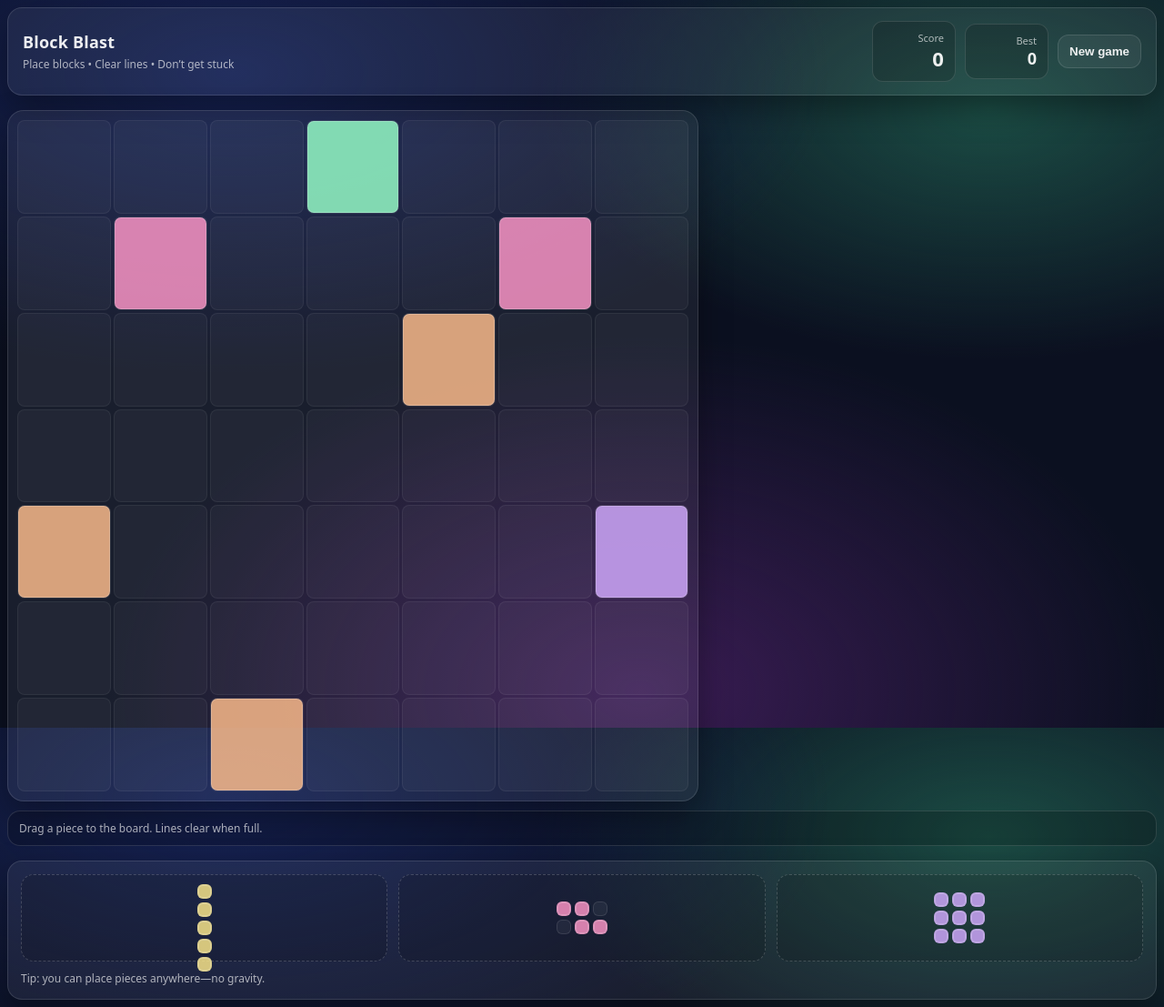
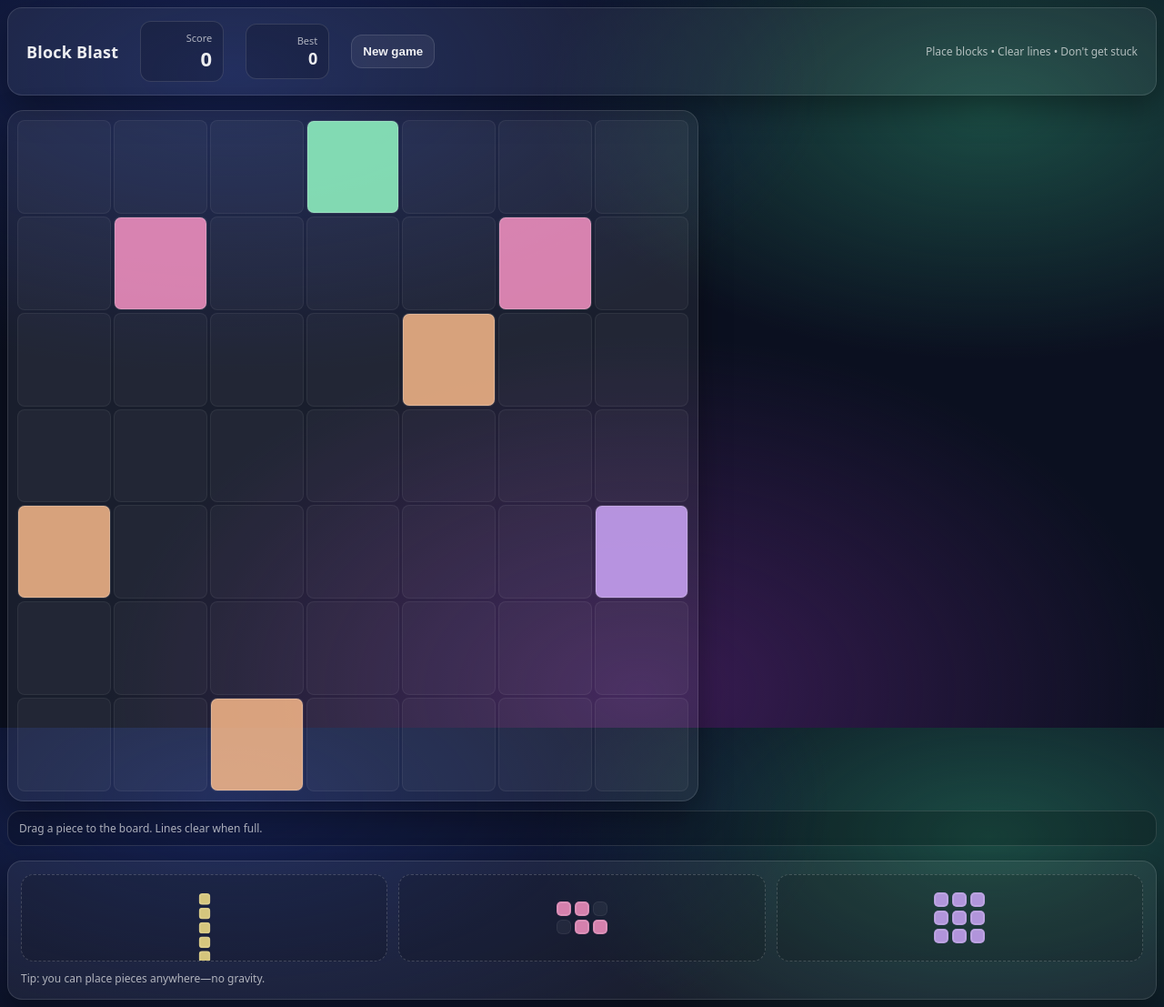
Before and after one commit to gabeochoa/test-cursor-api, a website: page index.html in a window 1280 px wide. Shown: the whole page at 91% size. Drawn offline with Linux system fonts and the light colour scheme.

Commit message:
Improve dragging UX and UI refinements
- Add separate X/Y axis scaling for dragging (Y axis more sensitive for easier top placement)
- Make drop target ghost match visual position of drag element
- Add top row bias for easier piece placement at top of grid
- Update header layout: single row with title, stats, button, and subtitle spread out
- Match piece tray styling to board cells (rounded rectangles, same colors/shadows)
- Auto-scale tall pieces in tray to prevent overflow
- Reduce full-screen overlay animation duration from 3s to 1.5s

```diff
--- a/game.js
+++ b/game.js
@@ -267,7 +267,7 @@ function triggerFlameEffect(screenTakeover = false) {
     // Remove after animation completes
     setTimeout(() => {
       flamesOverlayEl.classList.remove("screen-takeover");
-    }, 3000); // 3 seconds for screen takeover
+    }, 1500); // 1.5 seconds for screen takeover
   } else {
     // Regular flames: center on score element
     const scoreEl = document.getElementById("score");
@@ -344,6 +344,19 @@ function drawGhost(cells, ok) {
 
 function renderHand() {
   piecesEl.innerHTML = "";
+
+  // Get CSS variables for slot dimensions
+  const rootStyles = getComputedStyle(document.documentElement);
+  const pieceCellSize = parseFloat(rootStyles.getPropertyValue('--piece-cell')) || 16;
+  const pieceGap = parseFloat(rootStyles.getPropertyValue('--piece-gap')) || 4;
+  const slotHeight = parseFloat(rootStyles.getPropertyValue('--piece-slot-h')) || 96;
+  const slotPadding = isMobileLayout() ? 16 : 20; // padding top + bottom (8px * 2 or 10px * 2)
+
+  // Calculate available height for pieces (slot height minus padding)
+  const availableHeight = slotHeight - slotPadding;
+  // Estimate available width (slots are typically around 120px wide, minus padding)
+  const availableWidth = (isMobileLayout() ? 100 : 120) - (isMobileLayout() ? 16 : 20);
+
   for (let i = 0; i < PIECES_PER_ROUND; i++) {
     const slot = document.createElement("div");
     slot.className = "piece-slot";
@@ -358,12 +371,28 @@ function renderHand() {
     }
 
     const b = bounds(piece.shape);
+
+    // Calculate the actual dimensions needed for this piece
+    const pieceHeight = b.h * pieceCellSize + Math.max(0, b.h - 1) * pieceGap;
+    const pieceWidth = b.w * pieceCellSize + Math.max(0, b.w - 1) * pieceGap;
+
+    // Calculate scale factor if piece is too tall or too wide
+    const heightScale = pieceHeight > availableHeight ? availableHeight / pieceHeight : 1;
+    const widthScale = pieceWidth > availableWidth ? availableWidth / pieceWidth : 1;
+    const scale = Math.min(heightScale, widthScale, 1); // Don't scale up, only down
+
     const grid = document.createElement("div");
     grid.className = "piece";
     grid.style.gridTemplateColumns = `repeat(${b.w}, var(--piece-cell, 18px))`;
     grid.style.gridTemplateRows = `repeat(${b.h}, var(--piece-cell, 18px))`;
     grid.style.setProperty("--fill", piece.color);
     grid.dataset.pieceId = piece.id;
+
+    // Apply scale if needed to fit within slot
+    if (scale < 1) {
+      grid.style.transform = `scale(${scale})`;
+      grid.style.transformOrigin = 'center';
+    }
 
     // quick lookup
     const on = new Set(piece.shape.map((c) => `${c.x},${c.y}`));
@@ -701,8 +730,20 @@ function boardCellFromPointer(clientX, clientY) {
   const clampedRelX = Math.max(0, Math.min(innerW - 0.001, relX));
   const clampedRelY = Math.max(0, Math.min(innerH - 0.001, relY));
 
+  // Bias towards top row when near the top edge (makes it easier to place at top)
+  // Top 25% of board area biases towards row 0
+  const topBiasZone = innerH * 0.25;
+  let y;
+  if (clampedRelY < topBiasZone) {
+    // When in top zone, bias towards row 0
+    // Use a threshold that's easier to hit - about 40% of first cell height
+    const threshold = cellH * 0.4;
+    y = clampedRelY < threshold ? 0 : Math.max(0, Math.min(GRID_SIZE - 1, Math.floor(clampedRelY / cellH)));
+  } else {
+    y = Math.max(0, Math.min(GRID_SIZE - 1, Math.floor(clampedRelY / cellH)));
+  }
+
   const x = Math.max(0, Math.min(GRID_SIZE - 1, Math.floor(clampedRelX / cellW)));
-  const y = Math.max(0, Math.min(GRID_SIZE - 1, Math.floor(clampedRelY / cellH)));
   return { x, y };
 }
 
@@ -780,12 +821,13 @@ function clampToViewport(clientX, clientY, margin = 18) {
 }
 
 function scaledClientPoint(e, draggingState) {
-  const mult = draggingState?.moveScale || 1;
+  const multX = draggingState?.moveScaleX || 1;
+  const multY = draggingState?.moveScaleY || draggingState?.moveScale || 1;
   const dx = e.clientX - draggingState.startClientX;
   const dy = e.clientY - draggingState.startClientY;
   const p = {
-    x: draggingState.startClientX + dx * mult,
-    y: draggingState.startClientY + dy * mult,
+    x: draggingState.startClientX + dx * multX,
+    y: draggingState.startClientY + dy * multY,
   };
   return clampToViewport(p.x, p.y);
 }
@@ -815,8 +857,10 @@ function onPointerDownPiece(e) {
     dragEl,
     startClientX: e.clientX,
     startClientY: e.clientY,
-    // Increased sensitivity for better dragging responsiveness
-    moveScale: isMobileLayout() ? 1.8 : 1.3,
+    // X axis: moderate scaling (less than Y but more responsive than before)
+    moveScaleX: isMobileLayout() ? 1.5 : 1.2,
+    // Y axis: increased sensitivity so you don't have to drag as far to reach top
+    moveScaleY: isMobileLayout() ? 2.0 : 1.6,
   };
   document.addEventListener("pointermove", onPointerMove, { passive: false });
   document.addEventListener("pointerup", onPointerUp, { passive: false });
@@ -829,8 +873,8 @@ function onPointerMove(e) {
   dragging.dragEl.style.left = `${p.x}px`;
   dragging.dragEl.style.top = `${p.y}px`;
 
-  // Use actual client coordinates for accurate board cell calculation
-  const g = ghostForPointer(dragging.piece, e.clientX, e.clientY);
+  // Use scaled coordinates so the drop target matches the visual position of the drag ghost
+  const g = ghostForPointer(dragging.piece, p.x, p.y);
   if (!g) {
     clearGhost();
     return;
@@ -845,8 +889,8 @@ function onPointerUp(e) {
   const handIdx = dragging.pieceIdx;
   const piece = dragging.piece;
   const p = scaledClientPoint(e, dragging);
-  // Use actual client coordinates for accurate board cell calculation
-  const g = ghostForPointer(piece, e.clientX, e.clientY);
+  // Use scaled coordinates so placement matches the visual position of the drag ghost
+  const g = ghostForPointer(piece, p.x, p.y);
   const can = g && canPlace(piece, g.originX, g.originY);
 
   // Cleanup drag UI
--- a/index.html
+++ b/index.html
@@ -9,12 +9,7 @@
   <body>
     <div class="app">
       <header class="topbar">
-        <div>
         <div class="title">Block Blast</div>
-          <div class="subtitle">Place blocks • Clear lines • Don’t get stuck</div>
-        </div>
-
-        <div class="stats">
         <div class="stat">
           <div class="stat-label">Score</div>
           <div class="stat-value" id="score">0</div>
@@ -24,7 +19,7 @@
           <div class="stat-value" id="bestScore">0</div>
         </div>
         <button class="btn" id="newGameBtn" type="button">New game</button>
-        </div>
+        <div class="subtitle">Place blocks • Clear lines • Don't get stuck</div>
       </header>
 
       <main class="main">
--- a/style.css
+++ b/style.css
@@ -47,32 +47,31 @@ body {
   display: flex;
   align-items: center;
   justify-content: space-between;
-  gap: 14px;
-  padding: 14px 16px;
+  gap: 24px;
+  flex-wrap: nowrap;
+  padding: 14px 20px;
   border: 1px solid var(--grid-border);
   background: var(--card);
   border-radius: 16px;
   box-shadow: var(--shadow);
+  overflow-x: auto;
+  min-width: 0;
 }
 
 .title {
   font-size: 18px;
   font-weight: 700;
   letter-spacing: 0.2px;
+  white-space: nowrap;
+  flex-shrink: 0;
 }
 
 .subtitle {
-  margin-top: 4px;
   font-size: 12px;
   color: var(--muted);
-}
-
-.stats {
-  display: flex;
-  align-items: center;
-  gap: 10px;
-  flex-wrap: wrap;
-  justify-content: flex-end;
+  white-space: nowrap;
+  flex-shrink: 0;
+  margin-left: auto;
 }
 
 .stat {
@@ -83,6 +82,8 @@ body {
   border: 1px solid var(--grid-border);
   min-width: 92px;
   text-align: right;
+  flex-shrink: 0;
+  white-space: nowrap;
 }
 
 .stat-label {
@@ -115,6 +116,8 @@ body {
   font-weight: 700;
   cursor: pointer;
   transition: transform 120ms ease, background 120ms ease;
+  flex-shrink: 0;
+  white-space: nowrap;
 }
 
 .btn:hover {
@@ -254,6 +257,8 @@ body {
   display: grid;
   place-items: center;
   touch-action: none;
+  overflow: hidden;
+  min-height: var(--piece-slot-h);
 }
 
 .piece-slot.empty {
@@ -271,12 +276,13 @@ body {
   height: var(--piece-cell);
   border-radius: 6px;
   background: rgba(255, 255, 255, 0.05);
-  border: 1px solid rgba(255, 255, 255, 0.10);
+  border: 1px solid rgba(255, 255, 255, 0.06);
 }
 
 .pcell.on {
-  background: var(--fill, rgba(180, 180, 255, 0.8));
-  box-shadow: inset 0 0 0 1px rgba(255, 255, 255, 0.22);
+  background: var(--fill, rgba(180, 180, 255, 0.65));
+  box-shadow: inset 0 0 0 1px rgba(255, 255, 255, 0.18);
+  border-radius: 5px;
 }
 
 .panel-help {
@@ -666,6 +672,11 @@ body {
   .topbar {
     padding: 8px 10px;
     border-radius: 14px;
+    gap: 6px;
+  }
+
+  .title {
+    font-size: 16px;
   }
 
   .subtitle {
```
Lines whose indentation alone changed are shown as unchanged.
